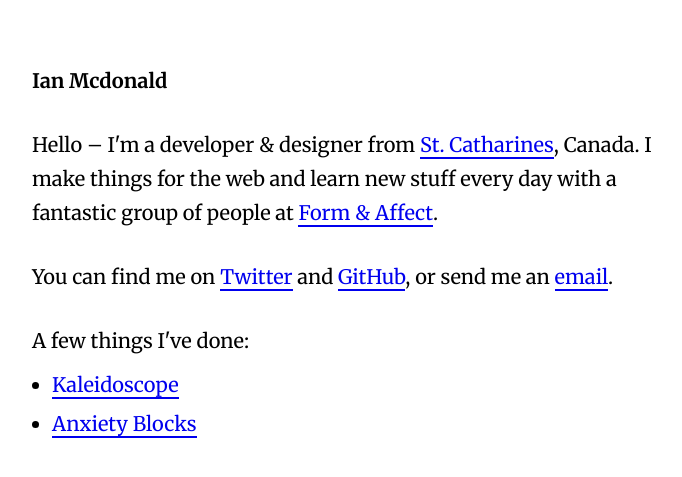
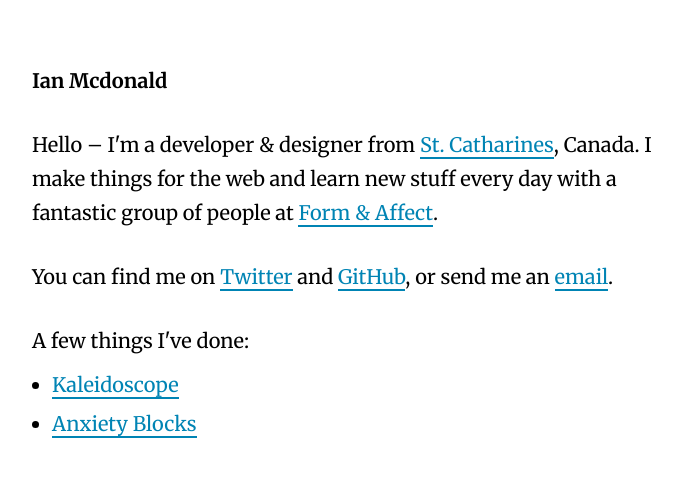
Before and after one commit to ianmcdonald/ianmcdonald.github.io, a Jekyll site: the page index.html, which Jekyll copies as it is, in a window 1280 px wide. Shown: the top 477 px of the page, without its empty margins (288-970 px from the left). Built offline with Jekyll 4.4.1, drawn with Linux system fonts in a browser that asks for light colours.

Commit message:
anchor color galore

```diff
--- a/index.html
+++ b/index.html
@@ -6,7 +6,7 @@
         <title>Ian Mcdonald</title>
         <meta name="description" content="Ian Mcdonald is a designer and developer from St. Catharines, Canada.">
         <link href='https://fonts.googleapis.com/css?family=Merriweather:400,700' rel='stylesheet' type='text/css'>
-        <style>html,body,div,span,h1,h2,p,a,img,ul,li{margin:0;padding:0;border:0;font-size:100%;vertical-align:baseline;}body{opacity:0;font-size:16px;line-height:1.7;font-family:'Merriweather',serif;font-weight:400;background:white;max-width:40em;margin:4em auto;padding:0 1.5em;-webkit-transition:opacity 1s linear;transition:opacity 1s linear;}h1,h2,p,ul{font-size:1.25em;}ul{padding-left:1em;}li{margin:0.25em 0;}h1{margin:1.5em 0;font-weight:700;}h2{margin:1.5em 0 0.5em 0;font-weight:400;}p{margin-bottom:1.5em;}a{text-decoration:none;border-bottom:0.125em solid;}img{max-width:100%;width:100%;}</style>
+        <style>html,body,div,span,h1,h2,p,a,img,ul,li{margin:0;padding:0;border:0;font-size:100%;vertical-align:baseline;}body{opacity:0;font-size:16px;line-height:1.7;font-family:'Merriweather',serif;font-weight:400;background:white;max-width:40em;margin:4em auto;padding:0 1.5em;-webkit-transition:opacity 1s linear;transition:opacity 1s linear;}h1,h2,p,ul{font-size:1.25em;}ul{padding-left:1em;}li{margin:0.25em 0;}h1{margin:1.5em 0;font-weight:700;}h2{margin:1.5em 0 0.5em 0;font-weight:400;}p{margin-bottom:1.5em;}a{text-decoration:none;border-bottom:0.125em solid;color:#0084B4}img{max-width:100%;width:100%;}</style>
     </head>
     <body>
         <h1>Ian Mcdonald</h1>
```
